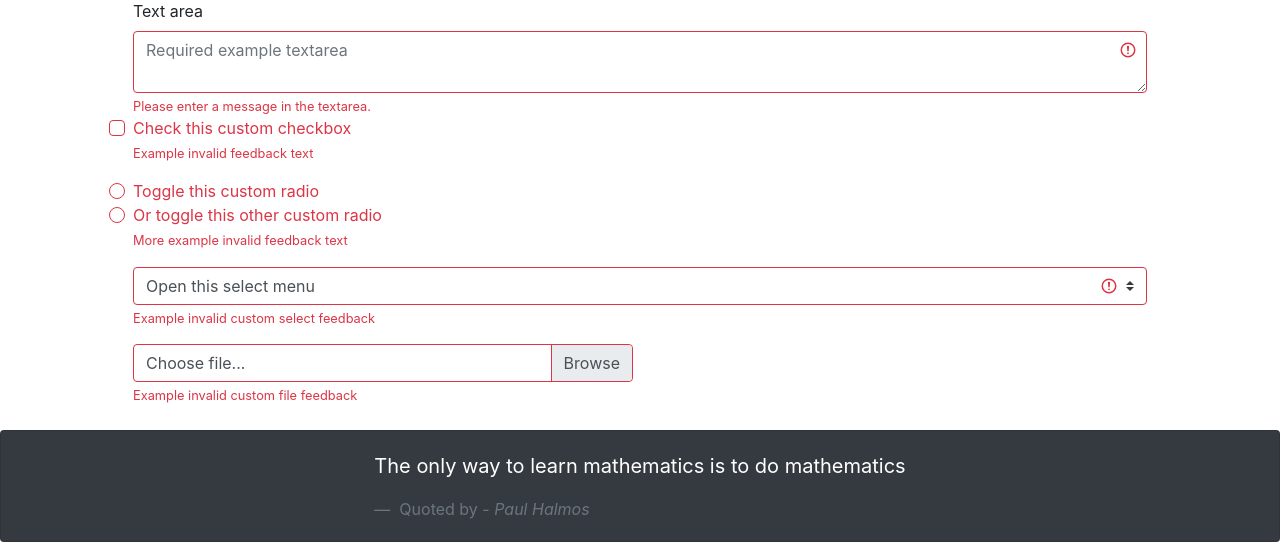
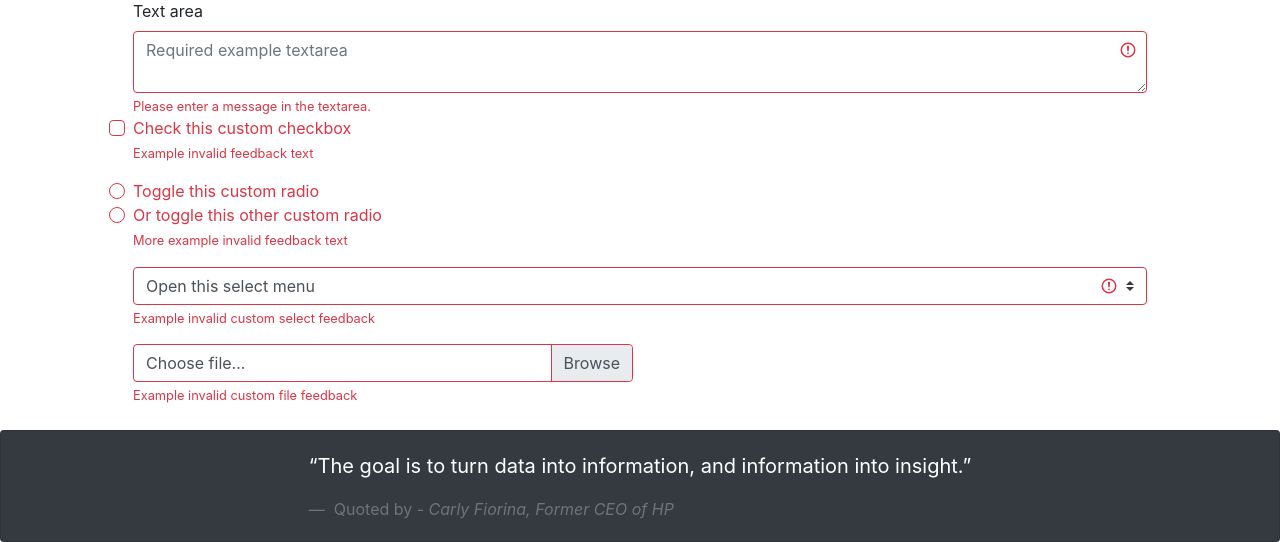
Before and after one commit to mwitono/Navbar, a Django app: page / in a window 1280 px wide. Shown: the part 489-1031 px from the top of the page. Run offline with Django 3.2, Linux system fonts and the light colour scheme; some libraries are stand-ins or nearby versions.

Commit message:
wrong update

```diff
--- a/simple_navbar/templates/base.html
+++ b/simple_navbar/templates/base.html
@@ -70,8 +70,8 @@
 
     <div class="card-body mx-auto">
       <blockquote class="blockquote mb-0">
-        <p>The only way to learn mathematics is to do mathematics</p>
-        <footer class="blockquote-footer"> Quoted by -  <cite title="Source Title">Paul Halmos</cite></footer>
+        <p>“The goal is to turn data into information, and information into insight.”</p>
+        <footer class="blockquote-footer"> Quoted by -  <cite title="Source Title">Carly Fiorina, Former CEO of HP</cite></footer>
       </blockquote>
     </div>
   </div>
```
Also changed, not shown: simple_navbar/static/img/CONCATENATE (1).png (added).
